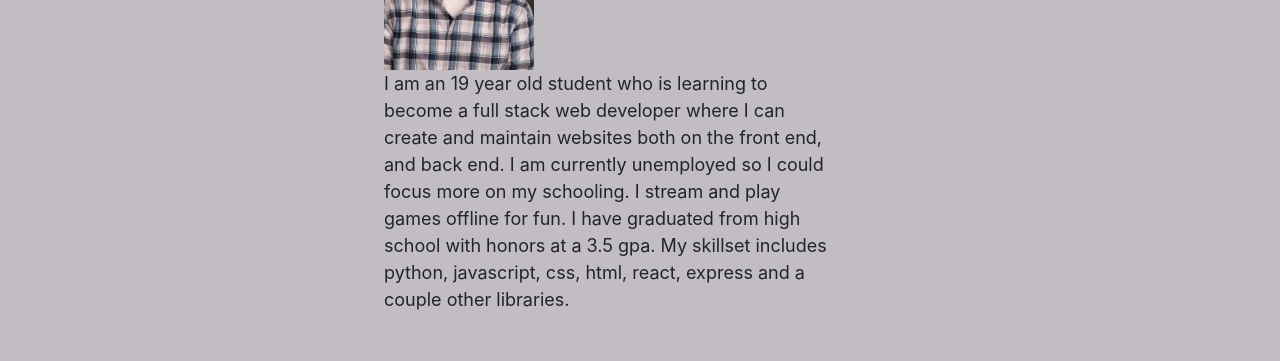
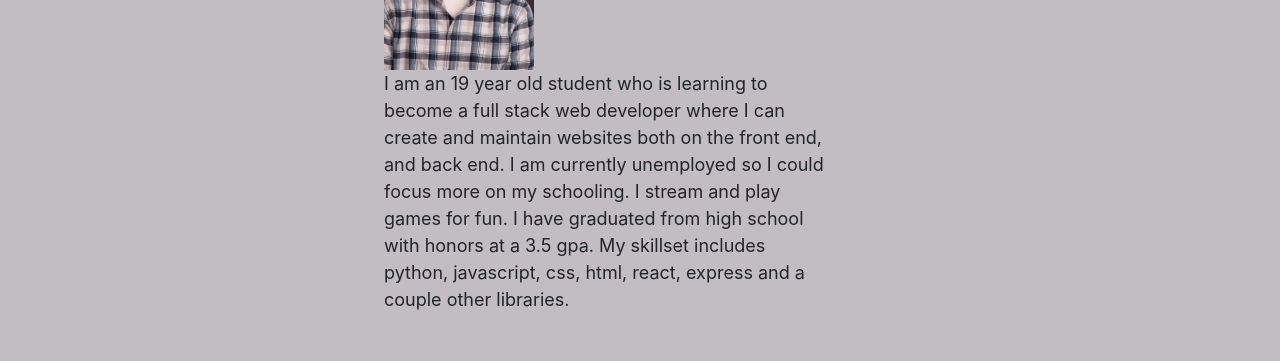
Before and after one commit to Justinean/react-portfolio, a React (Create React App) app: page / in a window 1280 px wide. Shown: the part 339-700 px from the top of the page. Built offline with nearby package versions, Linux system fonts and the light colour scheme.

Commit message:
Updated bio

```diff
--- a/src/components/aboutme/About.js
+++ b/src/components/aboutme/About.js
@@ -8,7 +8,7 @@ function About() {
             <p> I am an 19 year old student who is learning to become a full stack web developer where
                 I can create and maintain websites both on the front end, and back end.
                 I am currently unemployed so I could focus more on my schooling. I stream and play games
-                offline for fun. I have graduated from high school with honors at a 3.5 gpa. My skillset
+                for fun. I have graduated from high school with honors at a 3.5 gpa. My skillset
                 includes python, javascript, css, html, react, express and a couple other libraries. </p>
         </div>
     )
```
